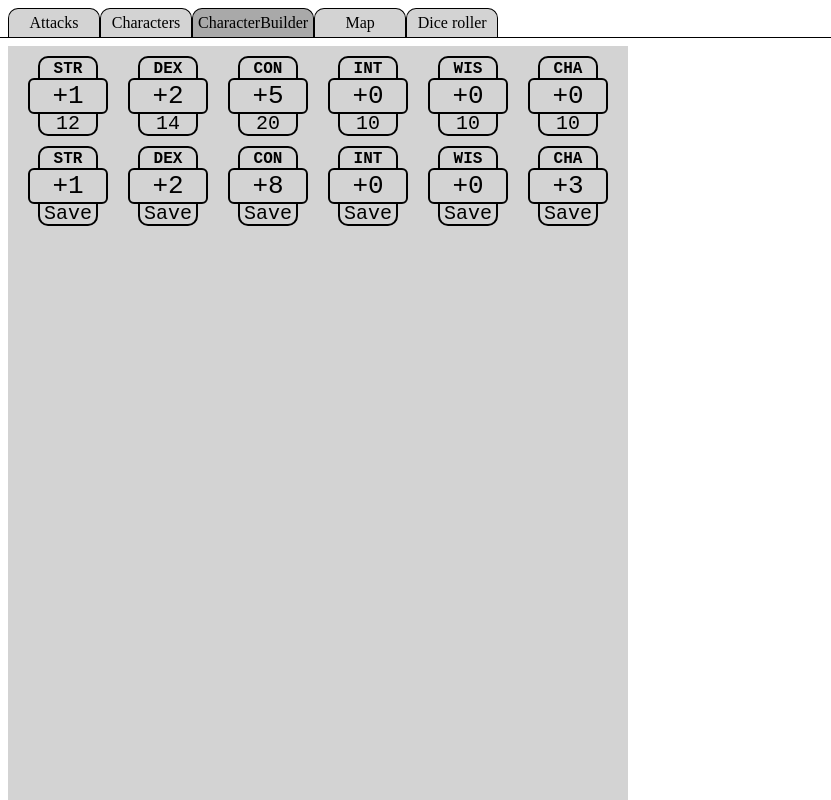
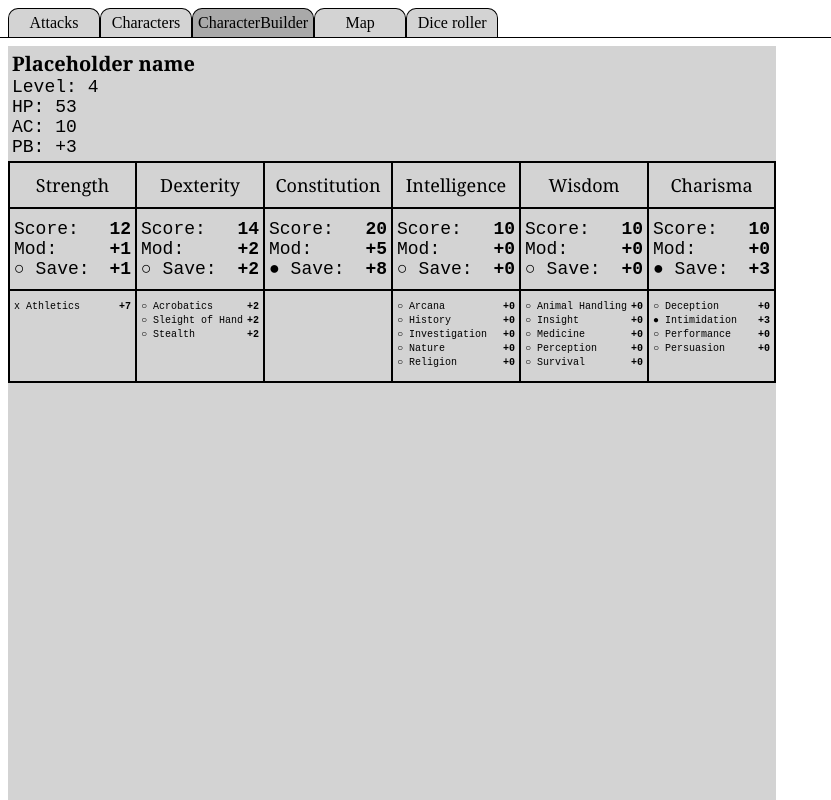
Before and after one commit to busisd/mini-5e-vtt, a React app: page / in a window 1280 px wide. Shown: the top 800 px of the page, without its empty margins (0-831 px from the left). Built offline with nearby package versions, Linux system fonts and the light colour scheme.

Commit message:
Refactor and finish basic character sheet implementation

```diff
--- a/src/components/App.tsx
+++ b/src/components/App.tsx
@@ -4,7 +4,7 @@ import AttacksView from "./AttacksView";
 import CharactersView from "./CharactersView";
 import MapView from "./MapView";
 import DiceRollerView from "./DiceRollerView";
-import { CharacterBuilderView } from "./CharacterBuilderView";
+import { CharacterSheetView } from "./CharacterSheetView";
 
 export const Tabs = {
   Attacks: "attacks",
@@ -18,7 +18,7 @@ const TabIds = Object.values(Tabs);
 const TabViews = {
   [Tabs.Attacks]: AttacksView,
   [Tabs.Characters]: CharactersView,
-  [Tabs.CharacterBuilder]: CharacterBuilderView,
+  [Tabs.CharacterBuilder]: CharacterSheetView,
   [Tabs.Map]: MapView,
   [Tabs.DiceRoller]: DiceRollerView,
 };
--- a/src/components/CharacterBuilderView.tsx
+++ b/src/components/CharacterSheetV1.tsx
@@ -1,6 +1,5 @@
 import {
   CalculatedCharacter,
-  exampleCalculatedCharacter,
 } from "../types/characterBuilder";
 import { Stat } from "../types/stats";
 
@@ -109,19 +108,9 @@ const StatBox = ({
   );
 };
 
-const bonusLabel = (bonus: number) =>
-  `${bonus < 0 ? "-" : "+"}${Math.abs(bonus)}`;
-
-const CharacterSheet = ({ character }: { character: CalculatedCharacter }) => {
+const StatBoxes = ({ character }: { character: CalculatedCharacter }) => {
   return (
-    <div
-      style={{
-        width: "620px",
-        height: "800px",
-        backgroundColor: "lightgray",
-        position: "relative",
-      }}
-    >
+    <>
       <StatBox
         left={20}
         top={10}
@@ -164,61 +153,145 @@ const CharacterSheet = ({ character }: { character: CalculatedCharacter }) => {
         bonus={bonusLabel(character.statMods[Stat.CHA])}
         score={character.stats[Stat.CHA].toString()}
       />
-      <StatBox
-        left={20}
-        top={100}
-        label="STR"
-        bonus={bonusLabel(character.saveBonuses[Stat.STR])}
-        score={"Save"}
-      />
-      <StatBox
-        left={120}
-        top={100}
-        label="DEX"
-        bonus={bonusLabel(character.saveBonuses[Stat.DEX])}
-        score={"Save"}
-      />
-      <StatBox
-        left={220}
-        top={100}
-        label="CON"
-        bonus={bonusLabel(character.saveBonuses[Stat.CON])}
-        score={"Save"}
-      />
-      <StatBox
-        left={320}
-        top={100}
-        label="INT"
-        bonus={bonusLabel(character.saveBonuses[Stat.INT])}
-        score={"Save"}
-      />
-      <StatBox
-        left={420}
-        top={100}
-        label="WIS"
-        bonus={bonusLabel(character.saveBonuses[Stat.WIS])}
-        score={"Save"}
-      />
-      <StatBox
-        left={520}
-        top={100}
-        label="CHA"
-        bonus={bonusLabel(character.saveBonuses[Stat.CHA])}
-        score={"Save"}
-      />
+    </>
+  );
+};
+
+const bonusLabel = (bonus: number) =>
+  `${bonus < 0 ? "-" : "+"}${Math.abs(bonus)}`;
+
+const SaveBox = ({
+  label,
+  bonus,
+  proficient,
+  left,
+  top,
+}: {
+  label: string;
+  bonus: string;
+  proficient: boolean;
+  left: number;
+  top: number;
+}) => {
+  return (
+    <div
+      style={{
+        position: "absolute",
+        width: "100px",
+        height: "20px",
+        left,
+        top,
+        textAlign: "left",
+      }}
+    >
+      <span
+        style={{
+          fontSize: "20px",
+          fontFamily: "monospace",
+        }}
+      >
+        {proficient ? "•" : "◦"}
+        {label}: {bonus}
+      </span>
     </div>
   );
 };
 
-export const CharacterBuilderView = () => {
+export const CharacterSheetV1 = ({ character }: { character: CalculatedCharacter }) => {
   return (
-    <>
-      <CharacterSheet character={exampleCalculatedCharacter[3]} />
-      <textarea
-        style={{ width: "620px", height: "60px" }}
-        value={JSON.stringify(exampleCalculatedCharacter, null, 2)}
-        readOnly
-      />
-    </>
+    <div
+      style={{
+        width: "620px",
+        height: "800px",
+        backgroundColor: "lightgray",
+        position: "relative",
+      }}
+    >
+      <StatBoxes character={character} />
+      <div
+        style={{
+          position: "absolute",
+          width: 160,
+          height: "22px",
+          lineHeight: "20px",
+          left: 80,
+          top: 98,
+          textAlign: "center",
+          boxSizing: "border-box",
+          border: "solid",
+          borderWidth: "2px",
+          borderColor: "black",
+          borderTopLeftRadius: "10px",
+          borderTopRightRadius: "10px",
+          borderBottomWidth: 0,
+        }}
+      >
+        <span
+          style={{
+            fontSize: "16px",
+            fontFamily: "monospace",
+            fontWeight: 700,
+          }}
+        >
+          Saving throws
+        </span>
+      </div>
+      <div
+        style={{
+          position: "absolute",
+          width: 280,
+          height: 124,
+          left: 20,
+          top: 120,
+          boxSizing: "border-box",
+          border: "solid",
+          borderWidth: 2,
+          borderRadius: 5,
+        }}
+      >
+        <SaveBox
+          label={"STR"}
+          bonus={bonusLabel(character.saveBonuses[Stat.STR])}
+          proficient={character.saveProficiencies[Stat.STR]}
+          left={10}
+          top={10}
+        />
+        <SaveBox
+          label={"DEX"}
+          bonus={bonusLabel(character.saveBonuses[Stat.DEX])}
+          proficient={character.saveProficiencies[Stat.DEX]}
+          left={10}
+          top={50}
+        />
+        <SaveBox
+          label={"CON"}
+          bonus={bonusLabel(character.saveBonuses[Stat.CON])}
+          proficient={character.saveProficiencies[Stat.CON]}
+          left={10}
+          top={90}
+        />
+        <SaveBox
+          label={"INT"}
+          bonus={bonusLabel(character.saveBonuses[Stat.INT])}
+          proficient={character.saveProficiencies[Stat.INT]}
+          left={150}
+          top={10}
+        />
+        <SaveBox
+          label={"WIS"}
+          bonus={bonusLabel(character.saveBonuses[Stat.WIS])}
+          proficient={character.saveProficiencies[Stat.WIS]}
+          left={150}
+          top={50}
+        />
+        <SaveBox
+          label={"CHA"}
+          bonus={bonusLabel(character.saveBonuses[Stat.CHA])}
+          proficient={character.saveProficiencies[Stat.CHA]}
+          left={150}
+          top={90}
+        />
+      </div>
+    </div>
   );
 };
--- /dev/null
+++ b/src/components/CharacterSheetView.tsx
@@ -0,0 +1,208 @@
+import {
+  CalculatedCharacter,
+  exampleCalculatedCharacter,
+} from "../types/characterBuilder";
+import { Proficiency, SkillsByStat } from "../types/skills";
+import { Stat } from "../types/stats";
+
+const STANDARD_PRINT_DPI = 96;
+const STANDARD_PRINTABLE_WIDTH = 8;
+const STANDARD_PRINTABLE_HEIGHT = 10.5;
+
+const PIXEL_WIDTH = STANDARD_PRINT_DPI * STANDARD_PRINTABLE_WIDTH; // 768
+const PIXEL_HEIGHT = STANDARD_PRINT_DPI * STANDARD_PRINTABLE_HEIGHT; // 1008
+
+const bonusLabel = (bonus: number) =>
+  `${bonus < 0 ? "-" : "+"}${Math.abs(bonus)}`;
+
+const proficiencyDot = (proficient: boolean) => (proficient ? "●" : "○");
+const proficiencySymbol = (proficiency: Proficiency) => {
+  switch (proficiency) {
+    case Proficiency.EXPERTISE:
+      return "x";
+    case Proficiency.PROFICIENT:
+      return "●";
+    case Proficiency.NOT_PROFICIENT:
+      return "○";
+  }
+};
+
+const StatValues = ({
+  character,
+  stat,
+}: {
+  character: CalculatedCharacter;
+  stat: Stat;
+}) => {
+  return (
+    <div
+      style={{
+        border: "solid",
+        borderTopWidth: 2,
+        borderBottomWidth: 2,
+        borderLeftWidth: stat === Stat.STR ? 2 : 1,
+        borderRightWidth: stat === Stat.CHA ? 2 : 1,
+        boxSizing: "border-box",
+      }}
+    >
+      <div
+        style={{
+          textAlign: "center",
+          width: "100%",
+          fontSize: 18,
+          fontFamily: "Georgia",
+          paddingTop: 10,
+          paddingBottom: 10,
+        }}
+      >
+        <span>{stat}</span>
+      </div>
+      <div
+        style={{
+          borderTop: "solid",
+          borderBottom: "solid",
+          borderWidth: 2,
+          paddingTop: 10,
+          paddingBottom: 10,
+        }}
+      >
+        <div>
+          <span
+            style={{
+              fontSize: 18,
+              fontFamily: "monospace",
+              marginLeft: 4,
+            }}
+          >
+            Score:
+          </span>
+          <span
+            style={{
+              fontSize: 18,
+              fontFamily: "monospace",
+              fontWeight: 700,
+              marginRight: 4,
+              float: "right",
+            }}
+          >
+            {character.stats[stat]}
+          </span>
+        </div>
+        <div>
+          <span
+            style={{
+              fontSize: 18,
+              fontFamily: "monospace",
+              marginLeft: 4,
+            }}
+          >
+            Mod:
+          </span>
+          <span
+            style={{
+              fontSize: 18,
+              fontFamily: "monospace",
+              fontWeight: 700,
+              marginRight: 4,
+              float: "right",
+            }}
+          >
+            {bonusLabel(character.statMods[stat])}
+          </span>
+        </div>
+        <div>
+          <span
+            style={{
+              fontSize: 18,
+              fontFamily: "monospace",
+              marginLeft: 4,
+            }}
+          >
+            {proficiencyDot(character.saveProficiencies[stat])} Save:
+          </span>
+          <span
+            style={{
+              fontSize: 18,
+              fontFamily: "monospace",
+              fontWeight: 700,
+              marginRight: 4,
+              float: "right",
+            }}
+          >
+            {bonusLabel(character.saveBonuses[stat])}
+          </span>
+        </div>
+      </div>
+      {SkillsByStat[stat].length > 0 && (
+        <div style={{ paddingTop: 10, paddingBottom: 10, width: "100%" }}>
+          {SkillsByStat[stat].map((skill) => (
+            <div key={skill} style={{ width: "100%", height: 14 }}>
+              <span
+                style={{
+                  fontSize: 10,
+                  fontFamily: "monospace",
+                  marginLeft: 4,
+                  float: "left",
+                }}
+              >
+                {proficiencySymbol(character.skillProficiencies[skill])} {skill}
+              </span>
+              <span
+                style={{
+                  fontSize: 10,
+                  fontFamily: "monospace",
+                  fontWeight: 700,
+                  marginRight: 4,
+                  float: "right",
+                }}
+              >
+                {bonusLabel(character.skillBonuses[skill])}
+              </span>
+            </div>
+          ))}
+        </div>
+      )}
+    </div>
+  );
+};
+
+const CharacterSheet = ({ character }: { character: CalculatedCharacter }) => (
+  <div
+    style={{
+      width: PIXEL_WIDTH,
+      height: PIXEL_HEIGHT,
+      backgroundColor: "lightgray",
+      position: "relative",
+      display: "grid",
+      gridTemplateColumns: "1fr 1fr 1fr 1fr 1fr 1fr",
+      gridTemplateRows: "min-content min-content",
+    }}
+  >
+    <div style={{ gridColumnStart: 1, gridColumnEnd: 7, padding: 4 }}>
+      <div style={{ fontFamily: "Georgia", fontSize: 20, fontWeight: 700 }}>
+        Placeholder name
+      </div>
+      <div style={{ fontFamily: "monospace", fontSize: 18 }}>
+        Level: {character.totalLevel}
+      </div>
+      <div style={{ fontFamily: "monospace", fontSize: 18 }}>
+        HP: {character.maxHp}
+      </div>
+      <div style={{ fontFamily: "monospace", fontSize: 18 }}>AC: {10}</div>
+      <div style={{ fontFamily: "monospace", fontSize: 18 }}>
+        PB: {bonusLabel(character.proficiencyBonus)}
+      </div>
+    </div>
+    {Object.values(Stat).map((stat) => (
+      <StatValues key={stat} character={character} stat={stat} />
+    ))}
+  </div>
+);
+
+export const CharacterSheetView = () => {
+  return (
+    <>
+      <CharacterSheet character={exampleCalculatedCharacter[3]} />
+    </>
+  );
+};
--- a/src/types/characterBuilder.ts
+++ b/src/types/characterBuilder.ts
@@ -16,6 +16,7 @@ import {
 
 // Species bonuses
 // Background bonuses
+// Hit dice
 
 type SkillBonusArray = {
   [key in Skill]: number;
@@ -35,11 +36,6 @@ export type CalculatedCharacter = {
   skillBonuses: SkillBonusArray;
   saveProficiencies: SaveProficiencyArray;
   saveBonuses: StatArray;
-};
-
-type ASI = {
-  stat: Stat;
-  amount: number;
 };
 
 const generateSkillBonusArray = (
@@ -81,9 +77,20 @@ const generateSaveBonusArray = (
   ) as StatArray;
 };
 
+type ASI = {
+  stat: Stat;
+  amount: number;
+};
+
+type LearnedSkillProficiency = {
+  skill: Skill;
+  proficiency: Proficiency;
+};
+
 type LevelBonus = {
   rolledHp: number;
   asis?: ASI[];
+  skillProfs?: LearnedSkillProficiency[];
 };
 
 const addASIBonus = (stats: StatArray, asis: ASI[]): StatArray => {
@@ -94,13 +101,25 @@ const addASIBonus = (stats: StatArray, asis: ASI[]): StatArray => {
   return newStats;
 };
 
+const addSkillProficiencies = (
+  skillProficiencies: SkillProficiencyArray,
+  learnedSkillProficiencies: LearnedSkillProficiency[],
+): SkillProficiencyArray => {
+  const newSkillProficiencies = { ...skillProficiencies };
+  for (const learnedSkillProficiency of learnedSkillProficiencies) {
+    newSkillProficiencies[learnedSkillProficiency.skill] =
+      learnedSkillProficiency.proficiency;
+  }
+  return newSkillProficiencies;
+};
+
 const generateCharacterAtLevel = (
   baseStats: StatArray,
   levelBonuses: LevelBonus[],
   targetLevel: number,
 ): CalculatedCharacter => {
   const levelBonusesInRange = levelBonuses.slice(0, targetLevel);
-  const targetLevelSkillProficiencies = baseSkillProficiencyArray;
+  let targetLevelSkillProficiencies = baseSkillProficiencyArray;
 
   let targetLevelStats = baseStats;
   levelBonusesInRange.forEach((levelBonus) => {
@@ -116,6 +135,13 @@ const generateCharacterAtLevel = (
       levelBonus.rolledHp + targetLevelStatMods[Stat.CON],
       1,
     );
+
+    if (levelBonus.skillProfs != null) {
+      targetLevelSkillProficiencies = addSkillProficiencies(
+        targetLevelSkillProficiencies,
+        levelBonus.skillProfs,
+      );
+    }
   });
 
   const proficiencyBonus = Math.floor(targetLevel / 4) + 2;
@@ -194,7 +220,13 @@ const baseSaveProficiencyArray: SaveProficiencyArray = {
 
 // Barbarian
 const exampleLevelBonuses: LevelBonus[] = [
-  { rolledHp: 12 },
+  {
+    rolledHp: 12,
+    skillProfs: [
+      { skill: Skill.ATHLETICS, proficiency: Proficiency.EXPERTISE },
+      { skill: Skill.INTIMIDATION, proficiency: Proficiency.PROFICIENT },
+    ],
+  },
   { rolledHp: 7 },
   { rolledHp: 7 },
   {
```
